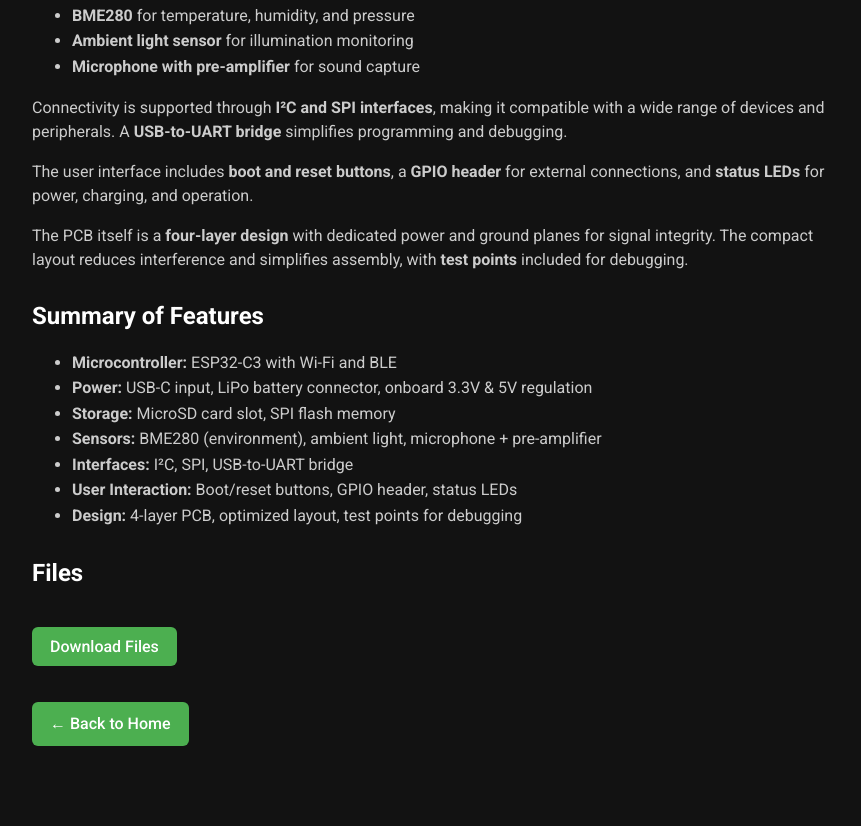
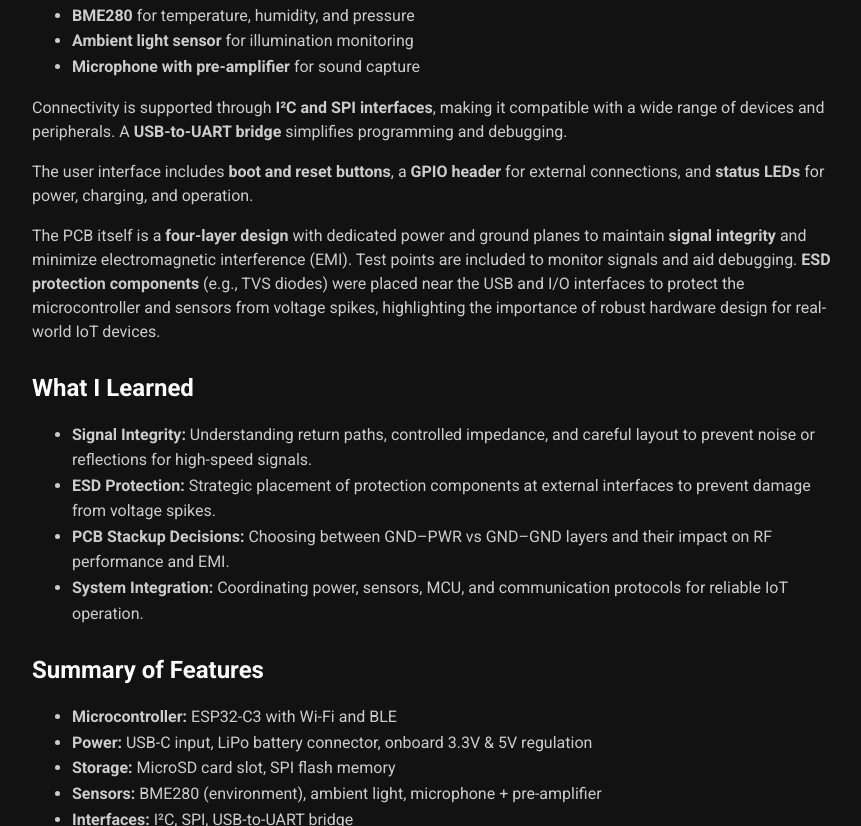
Before and after one commit to Eric-Ji-SSE/Portfolio, a plain HTML site: page projects/esp32_iot.html in a window 1280 px wide. Shown: the part 661-1487 px from the top of the page, without its empty margins (208-1069 px from the left). Before the commit the page ends 1463 px from the top, so only its background shows below. Drawn offline with Linux system fonts and the light colour scheme.

Commit message:
Update esp32_iot.html

```diff
--- a/projects/esp32_iot.html
+++ b/projects/esp32_iot.html
@@ -119,9 +119,18 @@
     </p>
 
     <p>
-        The PCB itself is a <strong>four-layer design</strong> with dedicated power and ground planes for signal integrity. The compact layout
-        reduces interference and simplifies assembly, with <strong>test points</strong> included for debugging.
+        The PCB itself is a <strong>four-layer design</strong> with dedicated power and ground planes to maintain <strong>signal integrity</strong> and minimize electromagnetic interference (EMI).
+        Test points are included to monitor signals and aid debugging. <strong>ESD protection components</strong> (e.g., TVS diodes) were placed near the USB and I/O interfaces
+        to protect the microcontroller and sensors from voltage spikes, highlighting the importance of robust hardware design for real-world IoT devices.
     </p>
+
+    <h2>What I Learned</h2>
+    <ul>
+        <li><strong>Signal Integrity:</strong> Understanding return paths, controlled impedance, and careful layout to prevent noise or reflections for high-speed signals.</li>
+        <li><strong>ESD Protection:</strong> Strategic placement of protection components at external interfaces to prevent damage from voltage spikes.</li>
+        <li><strong>PCB Stackup Decisions:</strong> Choosing between GND–PWR vs GND–GND layers and their impact on RF performance and EMI.</li>
+        <li><strong>System Integration:</strong> Coordinating power, sensors, MCU, and communication protocols for reliable IoT operation.</li>
+    </ul>
 
     <h2>Summary of Features</h2>
     <ul>
```
